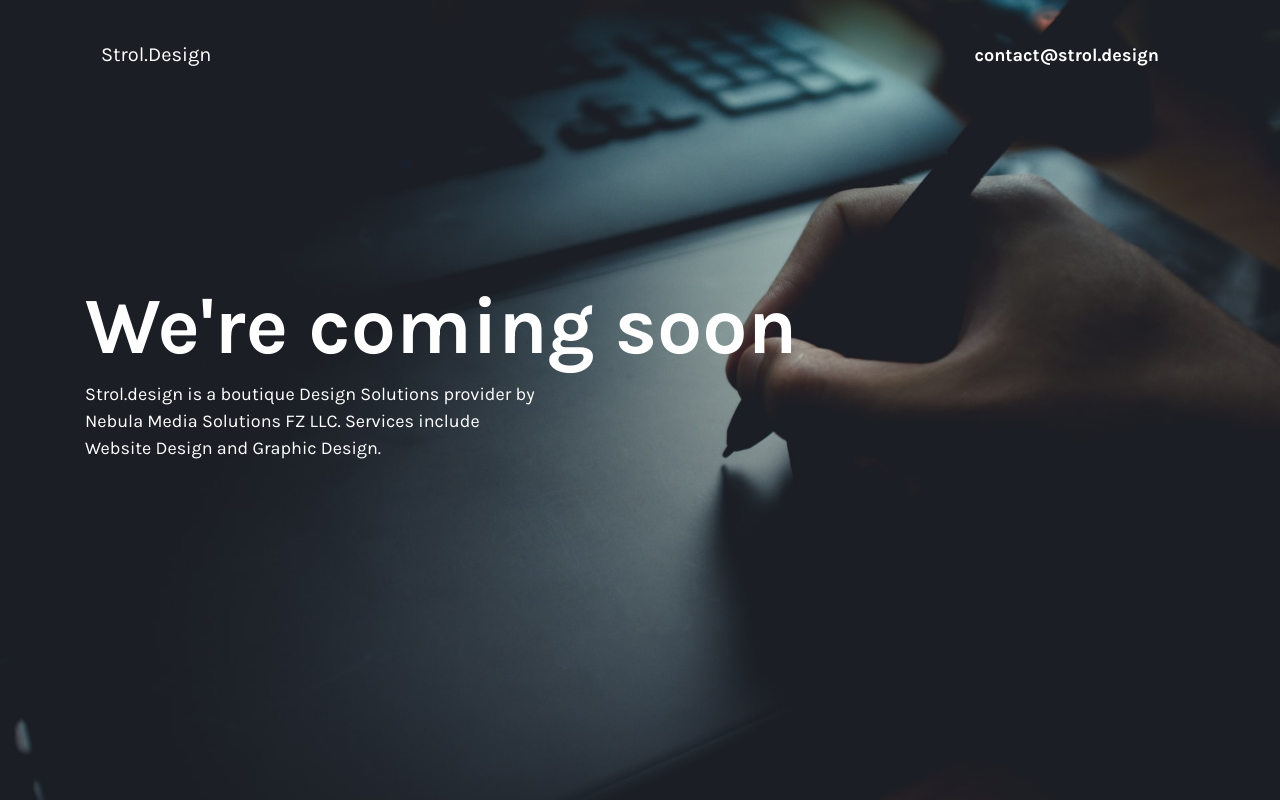
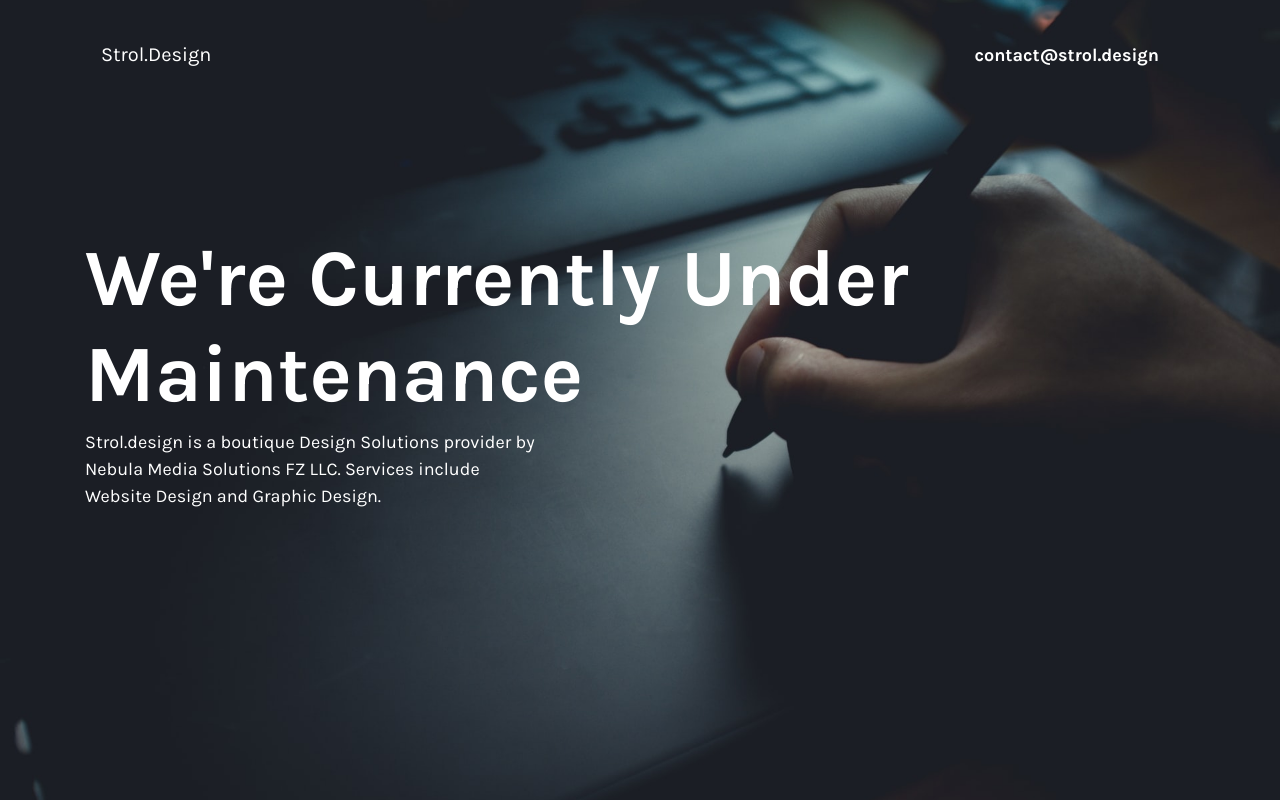
Before and after one commit to karthikcpattar/strol, a website: page index.html in a window 1280 px wide. Drawn offline with nearby package versions, Linux system fonts and the light colour scheme.

Commit message:
Update index.html

```diff
--- a/index.html
+++ b/index.html
@@ -5,7 +5,7 @@
     <meta charset="UTF-8">
     <meta name="viewport" content="width=device-width, initial-scale=1.0">
     <meta http-equiv="X-UA-Compatible" content="ie=edge">
-    <title>Strol.design Comingsoon</title>
+    <title>Strol.design Under Maintenance</title>
     <link href="https://fonts.googleapis.com/css?family=Karla:400,700&display=swap" rel="stylesheet">
     <link rel="stylesheet" href="https://cdn.materialdesignicons.com/4.8.95/css/materialdesignicons.min.css">
     <link rel="stylesheet" href="https://stackpath.bootstrapcdn.com/bootstrap/4.4.1/css/bootstrap.min.css">
@@ -26,7 +26,7 @@
     </header>
     <main class="my-auto">
         <div class="container">
-            <h1 class="page-title">We're coming soon</h1>
+            <h1 class="page-title">We're Currently Under Maintenance</h1>
             <p class="page-description">Strol.design is a boutique Design Solutions provider by Nebula Media Solutions FZ LLC. Services include Website Design and Graphic Design. </p>
         </div>
     </main>
```
